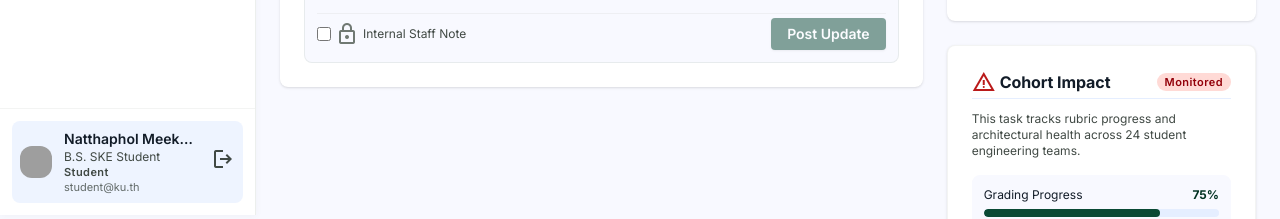
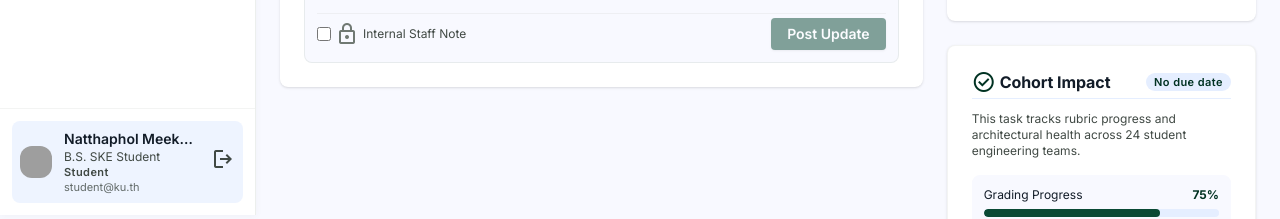
Before and after one commit to PichaWi/GuildBoard, a React (Vite) app in the folder frontend/: page /tasks/1 in a window 1280 px wide. Shown: the part 585-804 px from the top of the page. Built offline with nearby package versions, Linux system fonts and the light colour scheme; grey boxes are pictures that could not be loaded.

Commit message:
Use the 48-hour at-risk rule for the Cohort Impact badge

```diff
--- a/frontend/src/pages/TicketDetail.jsx
+++ b/frontend/src/pages/TicketDetail.jsx
@@ -7,6 +7,38 @@ import ConfirmModal from '../components/ConfirmModal';
 import Toast from '../components/Toast';
 import { getTicket, updateTicket as apiUpdateTicket } from '../api/tickets';
 import { STAFF_OPTIONS, DEFAULTS } from '../config/appConfig';
+
+// Same rule as the backend (src/controllers/at_risk.py):
+// a ticket is at risk when it is not Closed and is due in less than 48 hours.
+const AT_RISK_HOURS = 48;
+
+// Rough progress from the status, since we do not store a real percentage.
+const STATUS_PROGRESS = { Open: 0, 'In-Progress': 50, Closed: 100 };
+
+function getTicketHealth(ticket, now = new Date()) {
+  const status = ticket?.status || 'Open';
+  const progress = STATUS_PROGRESS[status] ?? 0;
+  const due = new Date(ticket?.dueAt || ticket?.dueDate);
+
+  if (status === 'Closed') {
+    return { atRisk: false, label: 'Closed', text: 'This task is closed, so it no longer counts toward the at-risk list.', progress };
+  }
+  if (Number.isNaN(due.getTime())) {
+    return { atRisk: false, label: 'No due date', text: 'This task has no due date, so its risk cannot be checked.', progress };
+  }
+
+  const hoursLeft = (due - now) / (1000 * 60 * 60);
+  if (hoursLeft <= 0) {
+    const days = Math.ceil(-hoursLeft / 24);
+    return { atRisk: true, label: 'Overdue', text: `Overdue by ${days} day${days === 1 ? '' : 's'}. It stays on the At-Risk monitor until it is closed.`, progress };
+  }
+  if (hoursLeft < AT_RISK_HOURS) {
+    const hours = Math.floor(hoursLeft);
+    return { atRisk: true, label: 'At risk', text: `Due in ${hours} hour${hours === 1 ? '' : 's'}. Tasks due within 48 hours show on the At-Risk monitor.`, progress };
+  }
+  const days = Math.floor(hoursLeft / 24);
+  return { atRisk: false, label: 'On track', text: `Due in ${days} days. Not at risk yet.`, progress };
+}
 
 export default function TicketDetail() {
   const { id } = useParams();
@@ -230,6 +262,7 @@ export default function TicketDetail() {
   }
 
   const displayId = ticket?.id ? String(ticket.id).replace(/^AC-/, '') : id;
+  const health = getTicketHealth(ticket);
 
   return (
     <Layout navbarLeftContent={breadcrumbs}>
@@ -582,17 +615,23 @@ export default function TicketDetail() {
                 </div>
               </aside>
 
-              {/* Cohort Impact Context */}
+              {/* Cohort Impact Context (worked out from this ticket, not fixed numbers) */}
               <div className="bg-surface-container-lowest rounded-xl p-space-lg shadow-sm flex flex-col gap-space-sm border border-outline-variant/20">
                 <div className="flex items-center justify-between pb-space-2xs border-b border-surface-container">
                   <div className="flex items-center gap-space-2xs">
-                    <span className="material-symbols-outlined text-error text-title-md">warning</span>
+                    <span className={`material-symbols-outlined text-title-md ${health.atRisk ? 'text-error' : 'text-primary'}`}>
+                      {health.atRisk ? 'warning' : 'check_circle'}
+                    </span>
                     <h3 className="font-title-md text-title-md text-on-surface font-bold">
                       Cohort Impact
                     </h3>
                   </div>
-                  <span className="px-2 py-0.5 rounded-full bg-error-container text-on-error-container font-label-sm text-label-sm font-semibold">
-                    Monitored
+                  <span
+                    className={`px-2 py-0.5 rounded-full font-label-sm text-label-sm font-semibold ${
+                      health.atRisk ? 'bg-error-container text-on-error-container' : 'bg-surface-container text-primary'
+                    }`}
+                  >
+                    {health.label}
                   </span>
                 </div>
                 <p className="font-body-sm text-body-sm text-on-surface-variant">
```
